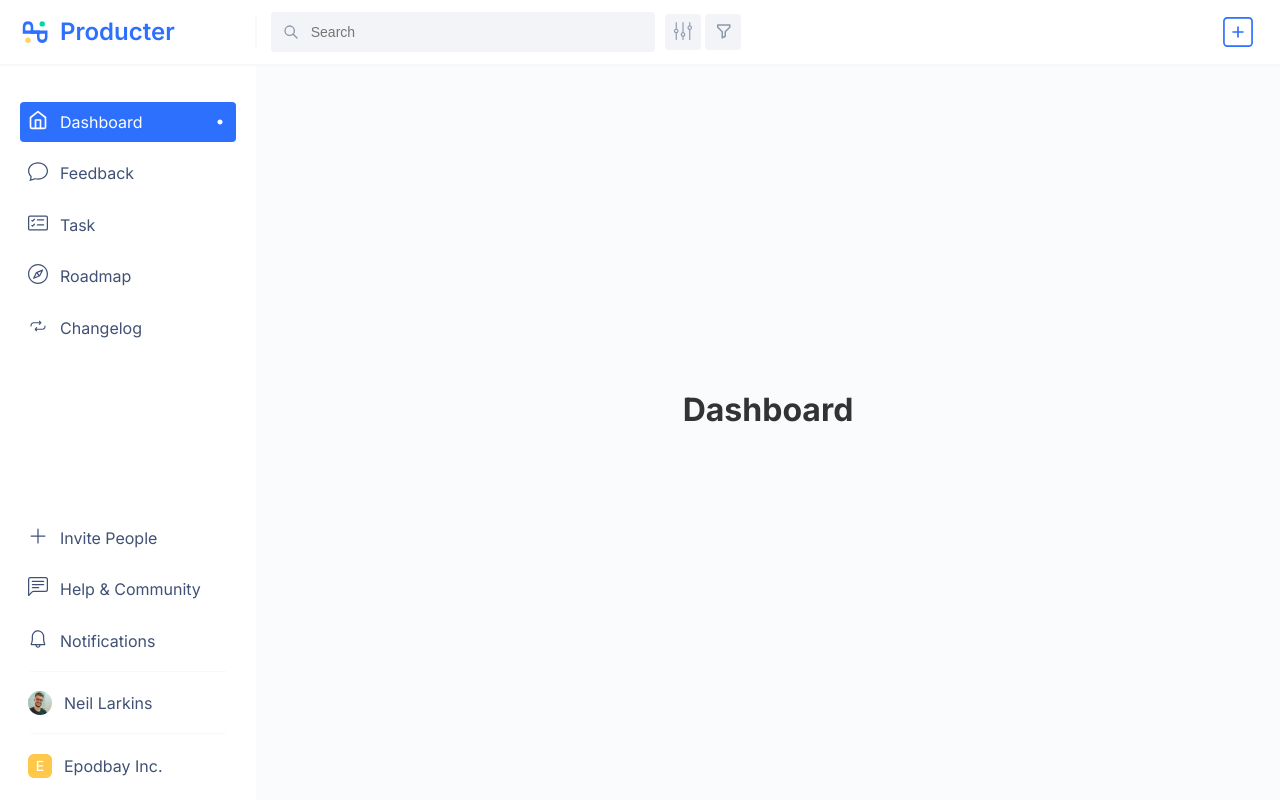
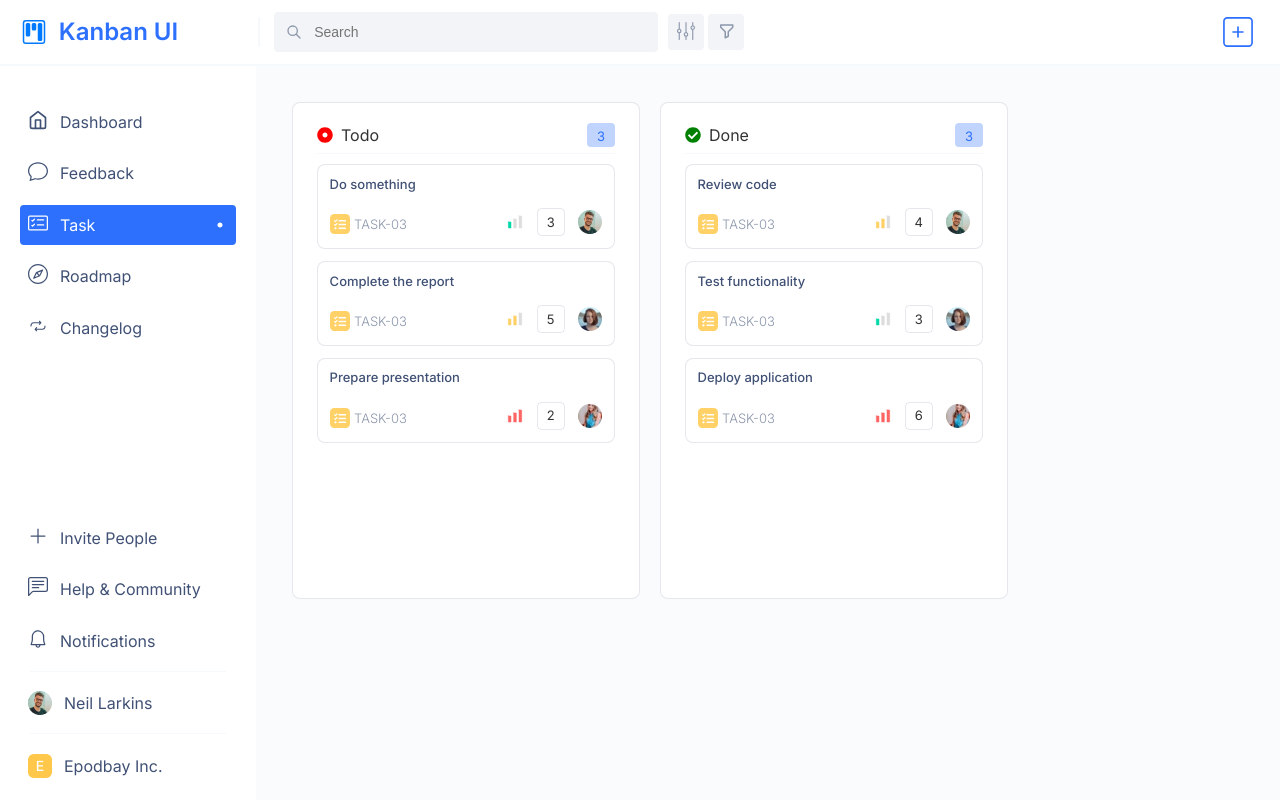
Before and after one commit to ozturk-murat/react-kanban, a React app: page / in a window 1280 px wide. Built offline with nearby package versions, Linux system fonts and the light colour scheme.

Commit message:
logo changed

```diff
--- a/src/App.js
+++ b/src/App.js
@@ -28,9 +28,9 @@ function App() {
         <SideBar />
         <div className="content">
           <Routes>
-            <Route path="/" element={<Dashboard/>} />
+            <Route path="/" element={<Task/>} />
             <Route path="/feedback" element={<FeedBack/>} />
-            <Route path="/task" element={<Task/>} />
+            <Route path="/dashboard" element={<Dashboard/>} />
             <Route path="/roadmap" element={<RoadMap/>} />
             <Route path="/changelog" element={<Changelog/>} />
             <Route path="/invite-people" element={<InvitePeople/>} />
--- a/src/components/TopBar/TopBar.jsx
+++ b/src/components/TopBar/TopBar.jsx
@@ -9,6 +9,7 @@ import AddTaskCard from "../AddTaskCard/AddTaskCard";
 import { Link } from "react-router-dom";
 import { useDispatch, useSelector } from "react-redux";
 import { setActivePage } from "../../redux/features/slice";
+import { BsKanban } from "react-icons/bs"
 
 function TopBar() {
   const [isAddTaskOpen, setIsAddTaskOpen] = useState(false);
@@ -41,12 +42,9 @@ function TopBar() {
         {/* LEFT SIDE OF TOP BAR*/}
         <div className={styles.topbar__header__left_side}>
           <Link onClick={() => handleSetActivePage("/")} to={"/"} className={styles.topbar__header__left_side__icon}>
-            <ProducterIcon
-              className={styles.topbar__header__left_side__icon__icon}
-              alt="Producter Logo"
-            />
+            <BsKanban size={24} className={styles.topbar__header__left_side__icon__icon}/>
             <span className={styles.topbar__header__left_side__icon__brand}>
-              Producter
+              Kanban UI
             </span>
           </Link>
           <div
--- a/src/components/TopBar/topbar.module.scss
+++ b/src/components/TopBar/topbar.module.scss
@@ -50,7 +50,7 @@
         }
 
         &__icon {
-          margin-right: 0.75rem;
+          margin-right: 0.05rem;
         }
 
         &__brand {
--- a/utils/sideBarData.js
+++ b/utils/sideBarData.js
@@ -6,9 +6,9 @@ import { BsPlusLg, BsChatLeftText } from "react-icons/bs";
 import { VscBell } from "react-icons/vsc";
 
 const sidebarTopData = [
-  { id: 1, name: "Dashboard", path: "/", icon: FiHome },
+  { id: 1, name: "Dashboard", path: "/dashboard", icon: FiHome },
   { id: 2, name: "Feedback", path: "/feedback", icon: BsChat },
-  { id: 3, name: "Task", path: "/task", icon: BsCardChecklist },
+  { id: 3, name: "Task", path: "/", icon: BsCardChecklist },
   { id: 4, name: "Roadmap", path: "/roadmap", icon: SlCompass },
   { id: 5, name: "Changelog", path: "/changelog", icon: IoIosRepeat },
 ];
```
